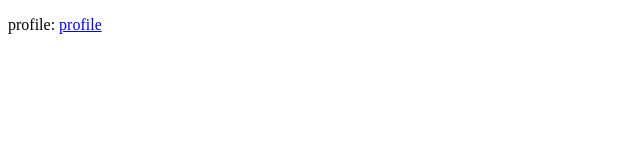
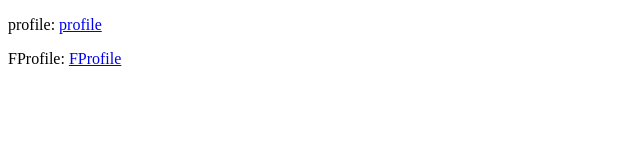
Before and after one commit to Mao0871/LAB3new, a plain HTML site: page index.html in a window 1280 px wide. Shown: the whole page, without its empty margins (0-640 px from the left). Drawn offline with Linux system fonts and the light colour scheme.

Commit message:
add friend profile

```diff
--- a/index.html
+++ b/index.html
@@ -7,5 +7,6 @@
 </head>
 <body>
     <p>profile: <a href="profile.html">profile</a></p>
+    <p>FProfile: <a href="FProfile.html">FProfile</a></p>
 </body>
 </html>
```
Also changed, not shown: FProfile.html (added).
